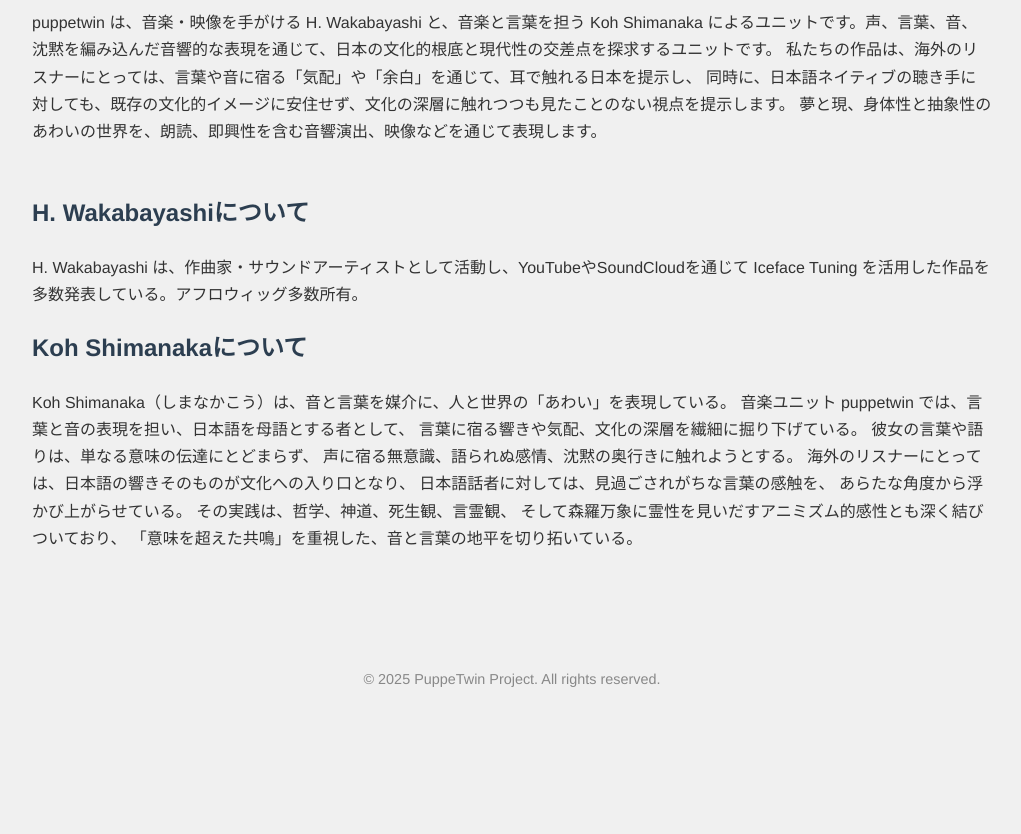
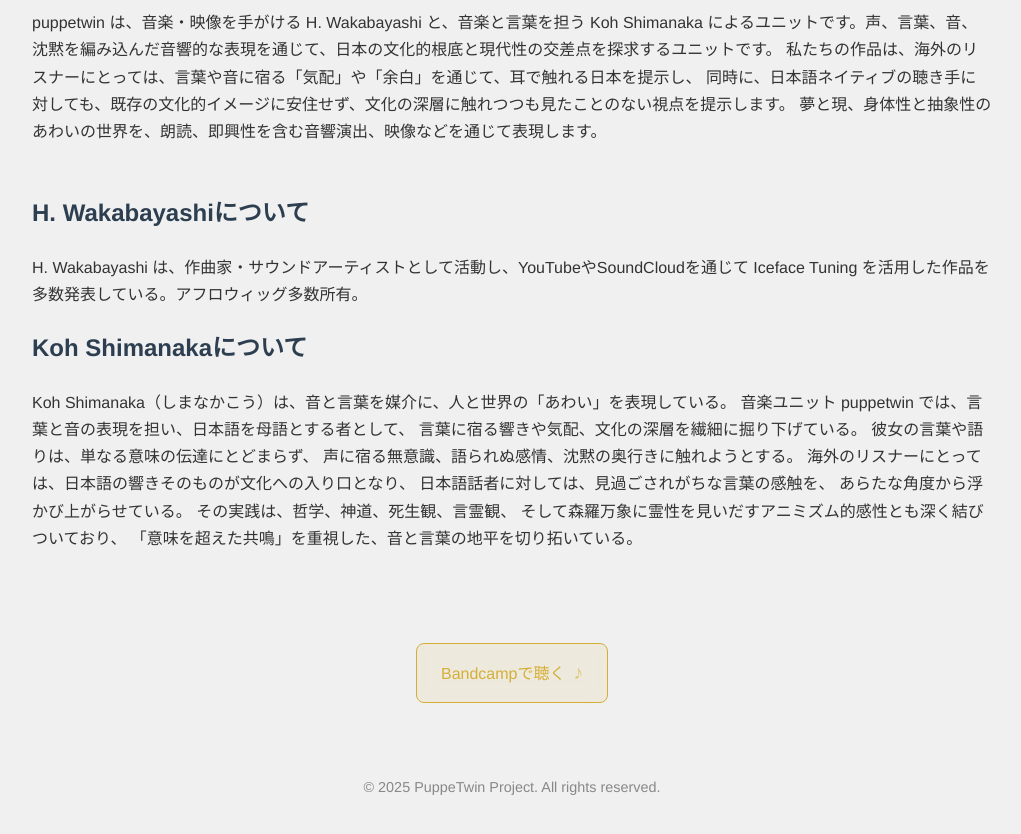
Before and after one commit to Iceface-microtonal/Iceface-microtonal.github.io, a plain HTML site: page puppetwin.html in a window 1280 px wide. Shown: the part 136-970 px from the top of the page, without its empty margins (128-1149 px from the left). Before the commit the page ends 876 px from the top, so only its background shows below. Drawn offline with Linux system fonts and the light colour scheme.

Commit message:
Update puppetwin.html

```diff
--- a/puppetwin.html
+++ b/puppetwin.html
@@ -80,8 +80,50 @@
     </p>
   </div>
 
+<div class="bandcamp-link">
+   <a href="https://hwakabayashi.bandcamp.com/album/puppetwin-politics-aesthetics-no-iv-the-plays" target="_blank" rel="noopener noreferrer">
+       <span class="link-text">Bandcampで聴く</span>
+       <span class="link-icon">♪</span>
+   </a>
+</div>
 
+<style>
+.bandcamp-link {
+   margin: 1rem 0;
+   text-align: center;
+}
 
+.bandcamp-link a {
+   display: inline-flex;
+   align-items: center;
+   gap: 0.5rem;
+   padding: 0.8rem 1.5rem;
+   background: rgba(212, 175, 55, 0.1);
+   border: 1px solid #d4af37;
+   border-radius: 8px;
+   color: #d4af37;
+   text-decoration: none;
+   font-weight: 500;
+   transition: all 0.3s ease;
+   backdrop-filter: blur(10px);
+}
+
+.bandcamp-link a:hover {
+   background: rgba(212, 175, 55, 0.2);
+   transform: translateY(-2px);
+   box-shadow: 0 5px 15px rgba(212, 175, 55, 0.3);
+}
+
+.link-icon {
+   font-size: 1.2rem;
+   animation: pulse 2s infinite;
+}
+
+@keyframes pulse {
+   0%, 100% { opacity: 1; }
+   50% { opacity: 0.6; }
+}
+</style>
   <div class="section">
     <h2></h2>
     <p>
```
